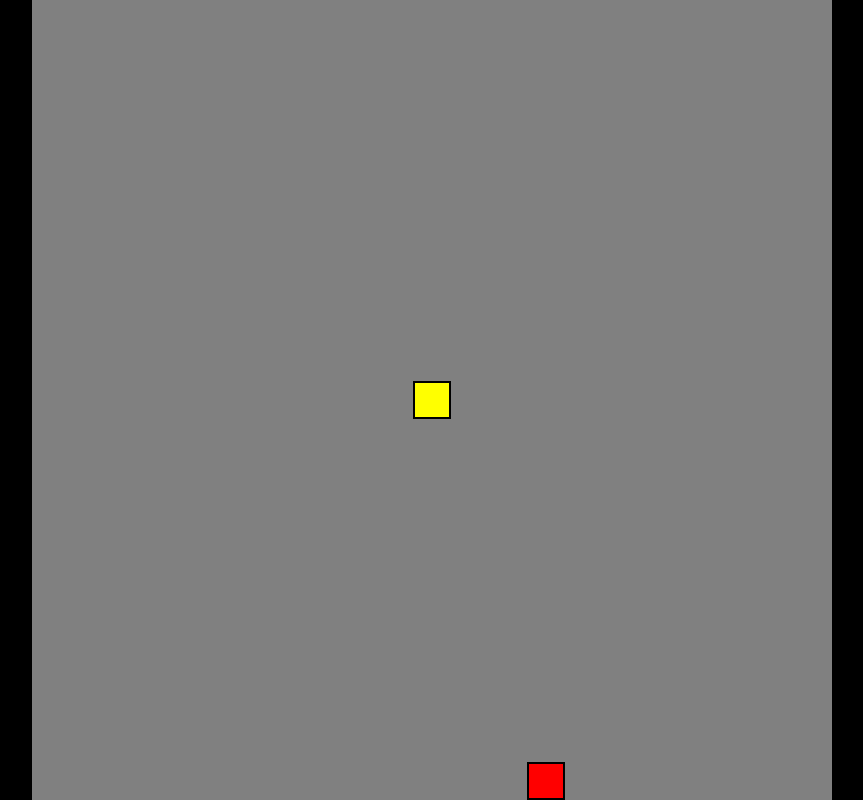
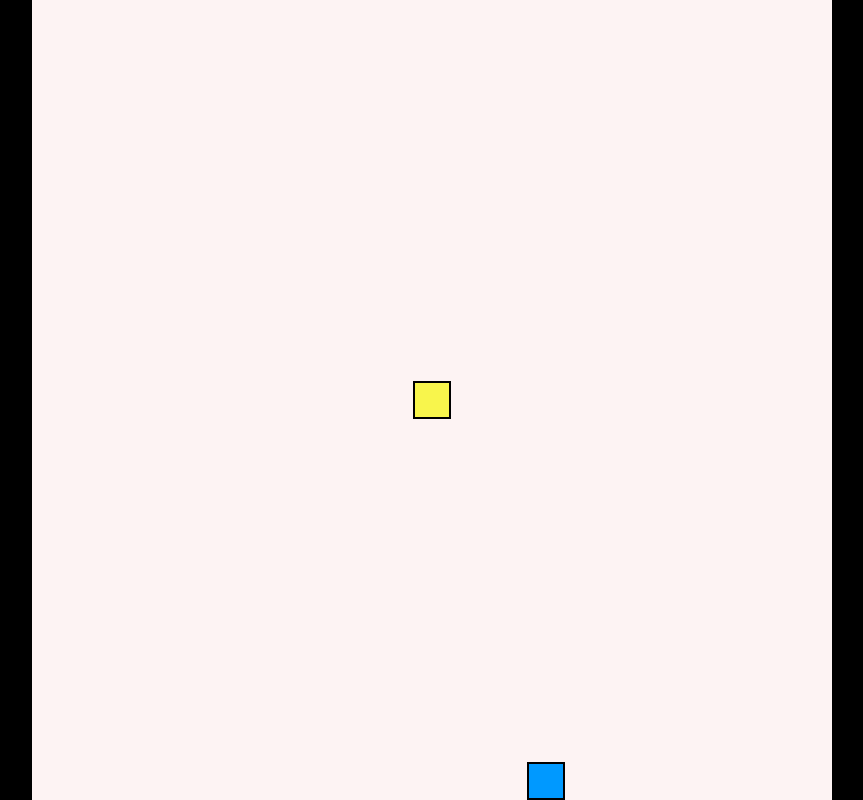
Before and after one commit to sarakahaveci/snake_game, a website with bundled scripts: page index.html in a window 1280 px wide. Shown: the whole page, without its empty margins (208-1071 px from the left). Built offline with nearby package versions, Linux system fonts and the light colour scheme.

Commit message:
edited colours

```diff
--- a/index.html
+++ b/index.html
@@ -17,7 +17,7 @@
     }
 
     #game-board {
-      background-color:grey;
+      background-color:rgb(253, 243, 243);
       width: 100vmin;
       height: 100vmin;
       display: grid;
@@ -26,12 +26,12 @@
     }
 
     .snake {
-      background-color: yellow;
+      background-color: rgb(248, 245, 76);
       border: .25vmin solid black;
     }
 
     .food {
-      background-color: red;
+      background-color: rgb(0, 153, 255);
       border: .25vmin solid black;
     }
   </style>
```
